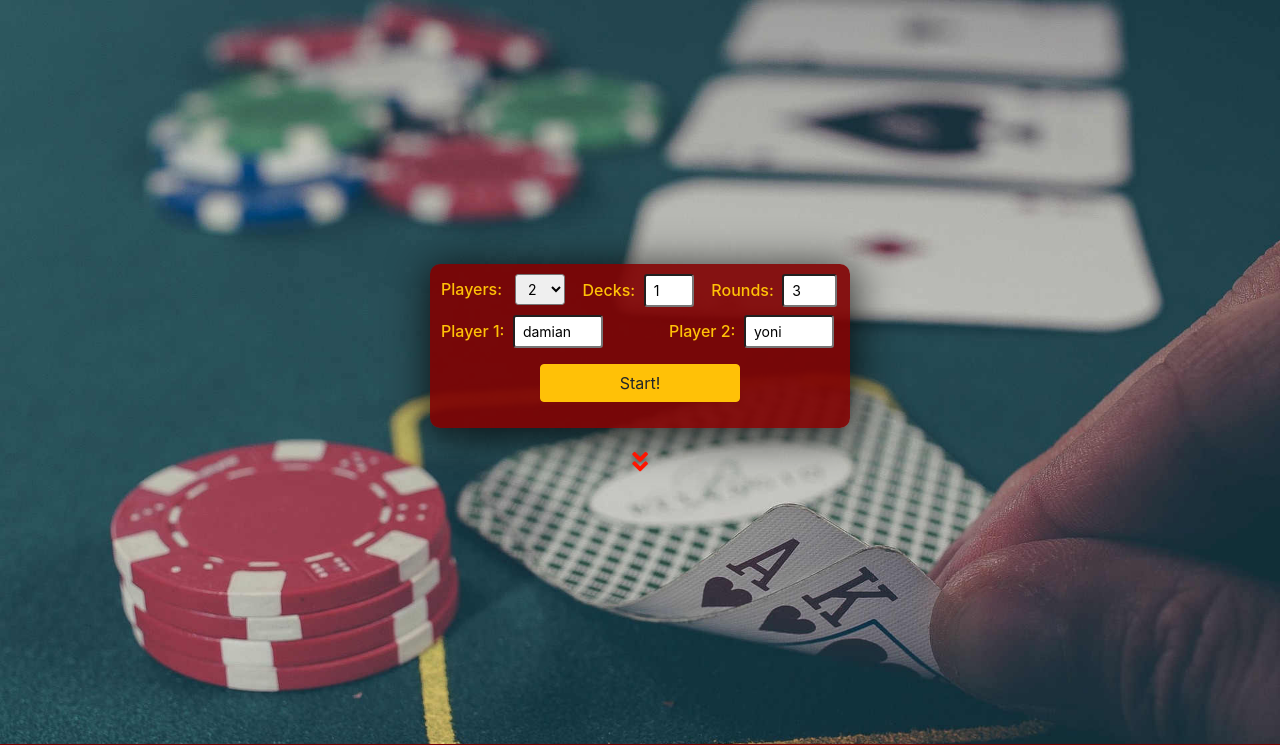
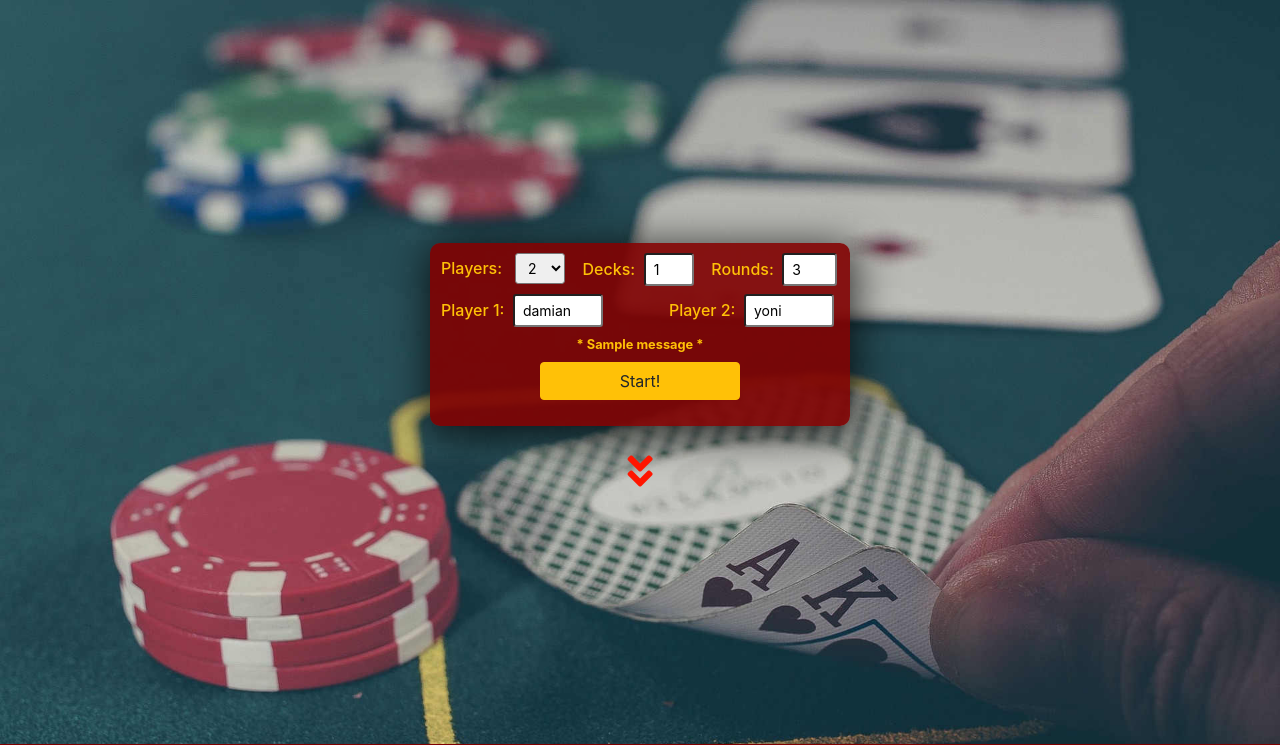
Before and after one commit to Code-Institute-Submissions/blackjack, a Flask app: page / in a window 1280 px wide. Shown: the part 56-801 px from the top of the page. Run offline with Flask 2, Linux system fonts and the light colour scheme; one stand-in notice (Sample message) is shown; some libraries are stand-ins or nearby versions.

Commit message:
moved the logic of the script in game to game.js, cleaned up main.js, added flash for duplicatied names, added fall back for seffensive programming in def game

```diff
--- a/app.py
+++ b/app.py
@@ -8,7 +8,7 @@ from wtforms.validators import DataRequired
 from game import *
 
 app = Flask(__name__)
-app.debug = True
+app.debug = True    # TAKE THIS OFF WHEN FINISHED
 app.secret_key = os.urandom(24) # generate secret key randomly and safely
 
 
@@ -45,31 +45,6 @@ def apply_verdict(verdict):
 # defining globals
 deck = Deck() # create deck initially with only 1 deck of cards
 
-    # left to do:
-    #   if player.hand value is greater than 18, the STAND button should pulsate --DONE!
-    #   unittests
-    #   responsiveness
-    #   theming and layout  -- DONE! still needs cleaning up
-    #   expanding on sass   -- DONE!
-    #   readme file
-    #   leave more comments -- DONE!
-
-# to ask/DO
-# couldnt deploy to heroku, app.py  could not be located --- DONE!!!!!!!
-# how do i start with the card faced down? --- DONE!!!!
-# how do i address multiple winners, house win, no winners and a winner --- DONE!!
-# what to do if the same name was entered repeatedly? should i switch to wtforms? jquery validate?
-# create fall back for session if expired ???
-# index:
-#           stop submission when enter is pressed or at least check to see if everything was entered --- DONE!
-#           center the main input area on the index -- DONE!
-#           add more content if they scrol down
-#           make it responsive -- DONE!
-#           animate scroll effects on all links https://www.w3schools.com/jquery/tryit.asp?filename=tryjquery_eff_animate_smoothscroll
-#                   Add hash (#) to URL when done scrolling (default click behavior) WHY??????
-#           make the navbar collapse with the hamburger-- DONE!!
-
-# unittesting?
 
 #  ================= routes =====================
 @app.route("/base")
@@ -119,6 +94,11 @@ def index():
         # by this point all the basic player data is now stored in the session.
         # print("session = ", session) # uncomment to check session data
 
+        # crude duplication check!
+        if len(session["username"]) != len(set(session["username"])):
+            flash("please use unique names")
+            return render_template("index.html")
+
         # if POST then redirect to the first player in game view
         return redirect( url_for('game') )
 
@@ -128,6 +108,9 @@ def index():
 
 @app.route("/game", methods=["POST","GET"])
 def game():
+
+    if not session:
+        return redirect( url_for("index"))
 
     scores = session["score"]               # holds all the scores
     seq = session["seq"]                    # assigned to a variable only for readability purposes
--- a/static/css/main.css
+++ b/static/css/main.css
@@ -137,6 +137,9 @@ footer a {
       color: #ffc107;
       padding: 0px;
       margin: 0px; }
+      @media screen and (min-width: 701px) and (max-width: 1055px) {
+        .house .house_banner p {
+          font-size: 70px; } }
   .house .house_counter {
     background: black;
     color: yellow;
@@ -326,7 +329,7 @@ footer a {
   background-repeat: no-repeat;
   background-size: cover; }
   .wrapper-index a {
-    font-size: 25px;
+    font-size: 40px;
     align-self: center;
     color: #ffc107; }
   @media screen and (max-width: 500px) {
@@ -421,7 +424,7 @@ form {
 .wrapper-game {
   padding: 0.625rem 1.25rem;
   min-height: calc(100vh - 168px);
-  background-color: #500000;
+  background-color: #489e81;
   color: white; }
   .wrapper-game .player_selections {
     display: flex;
--- a/static/js/main.js
+++ b/static/js/main.js
@@ -1,23 +1,56 @@
-
+/* global $ */
 $(document).ready(function() {
 
   // changes the number of text inputs on the fly.
-    $( "#players" ).change(function() {
+  $("#players").change(function() {
     set_players($("#players")); // passing in item $("#players") into the function
   })
 
   // disable enter on the form, this will stop incomplete form submissions,
   $(document).on('keyup keypress', 'form input[type="text"]', function(event) {
-      if(event.keyCode == 13) {
+    if (event.keyCode == 13) {
       event.preventDefault();
       return false;
     }
   });
 
   // jQuery smooth scroll
-    $(document).ready(function(){
-      // Add smooth scrolling to all links
-      $("a").on('click', function(event) {
+  var allLinks = $("a") // targetting all the links
+  smoothScroll(allLinks) // Add smooth scrolling to all links
+
+})
+
+
+// simplified version of console.log to be used for debugging
+function log(...args) {
+  // prints however many parameters passed in
+  console.log(...args)
+}
+
+
+// change the number of text inputs
+function set_players(item) {
+
+  // get item's current value
+  var count = item.val();
+
+  // logic to change number of text input based on the selection made by the user.
+  if (count === "3") {
+    $(".extend").html(`<label class="ml-3">Player 3: &nbsp<input class="form-control-sm" type="text" name="username" placeholder=" Yoni" value="logan" minlength="2" maxlength="7" required/></label><br>`)
+  }
+  else if (count === "4") {
+    $(".extend").html(`<label class="ml-3">Player 3: &nbsp<input class="form-control-sm" type="text" name="username" placeholder=" Yoni" value="logan"  minlength="2" maxlength="7" required/></label><br><label class="ml-4">Player 4: &nbsp<input class="form-control-sm" type="text" name="username" placeholder=" Damian" value="joe"  minlength="2" maxlength="7" required/></label><br>`)
+  }
+  else {
+    $(".extend").html(``)
+  }
+}
+
+
+// jQuery smooth scroll
+function smoothScroll(element) {
+
+  element.on('click', function(event) {
 
     // Make sure this.hash has a value before overriding default behavior
     if (this.hash !== "") {
@@ -34,31 +67,4 @@ $(document).ready(function() {
       }, 1500);
     } // End if
   });
-    });
-
-})
-
-
-// console.log turned into a function for cleaner/shorter codes,
-// ease of use and faster progress.
-function log(...args) {
-    // prints however many parameters passed in
-    console.log(...args)
 }
-
-
-// change the number of text inputs
-function set_players(item) {
-
-    // get item's current value
-    var count = item.val();
-
-    // logic to change number of text input based on the selection made by the user.
-    if (count === "3") {
-       $(".extend").html(`<label class="ml-3">Player 3: &nbsp<input class="form-control-sm" type="text" name="username" placeholder=" Yoni" value="logan" minlength="4" maxlength="7" required/></label><br>`)
-    } else if (count === "4") {
-        $(".extend").html(`<label class="ml-3">Player 3: &nbsp<input class="form-control-sm" type="text" name="username" placeholder=" Yoni" value="logan"  minlength="4" maxlength="7" required/></label><br><label class="ml-4">Player 4: &nbsp<input class="form-control-sm" type="text" name="username" placeholder=" Damian" value="joe"  minlength="4" maxlength="7" required/></label><br>`)
-    } else {
-        $(".extend").html(``)
-    }
-}
--- a/static/scss/colors.scss
+++ b/static/scss/colors.scss
@@ -5,6 +5,7 @@ $color: (
     yellow: #eeff00,
     green: #48ff00,
     cyan: #00ffff,
+    cyan2: #489e81,
     red: #ff0000,
     maroon: #800000,
     red2: #790712,
--- a/static/scss/elements.scss
+++ b/static/scss/elements.scss
@@ -95,6 +95,9 @@
             color: map-get($color, mustard);
             padding: 0px;
             margin: 0px;
+            @include mQ("w", 701px, 1055px) {
+                font-size: 70px;
+            }
         }
     }
     // }
--- a/static/scss/main.scss
+++ b/static/scss/main.scss
@@ -35,7 +35,7 @@
     background-size: cover;
 
     a {
-        font-size: 25px;
+        font-size: 40px;
         align-self: center;
         color: map-get($color, mustard);
     }
@@ -184,7 +184,7 @@ form {
 .wrapper-game {
     padding: pix2Rem(10) pix2Rem(20); // display: flex;
     min-height: calc(100vh - 168px);
-    background-color: #500000;
+    background-color:  map-get($color, cyan2);
     color: white;
     .player_selections {
         display: flex;
--- a/templates/index.html
+++ b/templates/index.html
@@ -16,10 +16,17 @@
                 <label class="">Rounds: &nbsp<input class="form-control-sm select-round" type="number" name="rounds" value="3" min="2"/></label><br>
             </div>
             <div class="row justify-content-between">
-                <label class="ml-3">Player 1: &nbsp<input class="form-control-sm" type="text" name="username" placeholder=" John" value="damian" minlength="4" maxlength="7" required/></label><br>
-                <label class="ml-4">Player 2: &nbsp<input class="form-control-sm" type="text" name="username" placeholder=" Jacob" value="yoni" minlength="4" maxlength="7" required/></label><br>
+                <label class="ml-3">Player 1: &nbsp<input class="form-control-sm" type="text" name="username" placeholder=" John" value="damian" minlength="2" maxlength="7" required/></label><br>
+                <label class="ml-4">Player 2: &nbsp<input class="form-control-sm" type="text" name="username" placeholder=" Jacob" value="yoni" minlength="2" maxlength="7" required/></label><br>
             </div>
             <div class="row extend justify-content-between"></div>
+            {% with messages = get_flashed_messages() %}
+                {% if messages %}
+                    {% for message in messages %}
+                        <p class="small m-0 "><strong> * {{ message }} * </strong> </p>
+                    {% endfor %}
+                {% endif %}
+            {% endwith %}
             <input type="submit" class="btn btn-warning mt-2" value="Start!">
         </div>
     </form>
```
Also changed, not shown: static/js/game.js (+33 -9 lines), templates/game.html (+3 -26 lines), 1 other file. Lines whose indentation alone changed are shown as unchanged.
